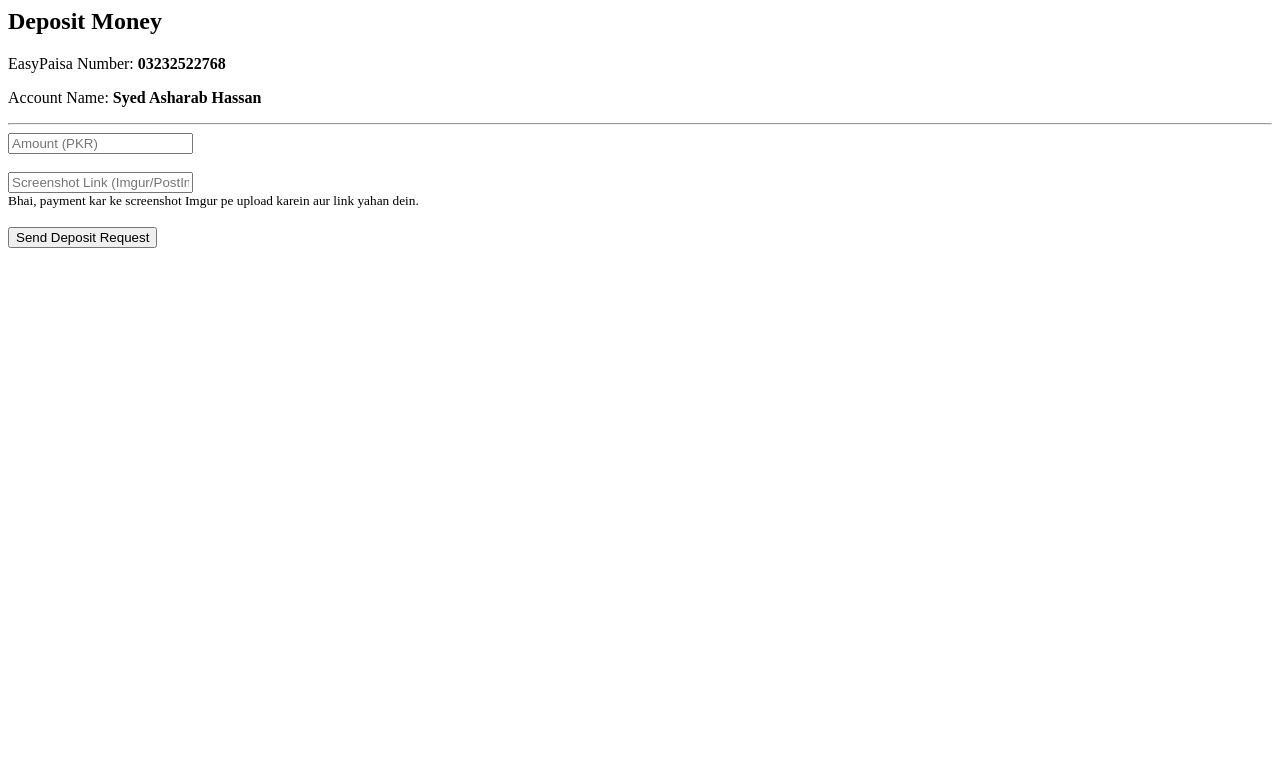
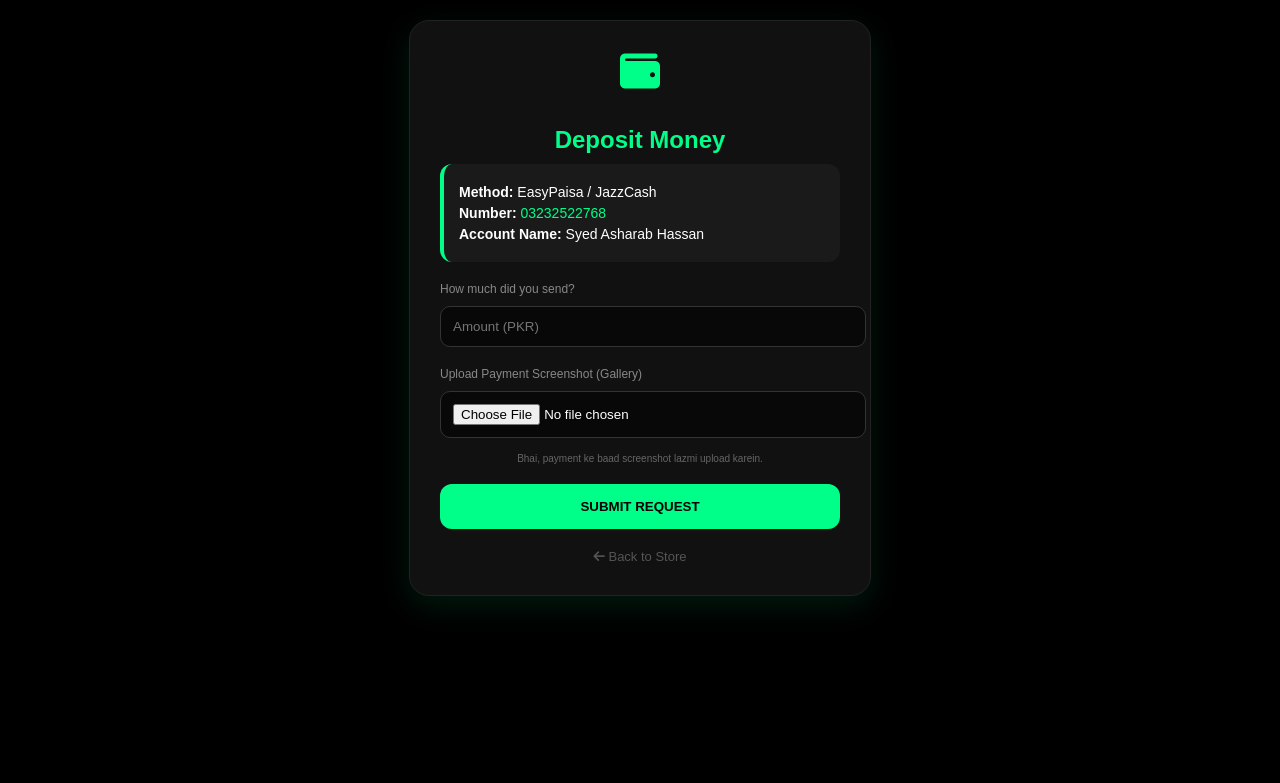
Before and after one commit to syedashariblaptop-hassan/asharib-otp-store, a Flask app: page /deposit in a window 1280 px wide. Shown: the top 783 px of the page. Run offline with Flask 3, Linux system fonts and the light colour scheme; the visitor is signed in with stand-in values (Sample User, id 1); some libraries are stand-ins or nearby versions.

Commit message:
Update deposit.html

```diff
--- a/templates/deposit.html
+++ b/templates/deposit.html
@@ -1,10 +1,52 @@
-<h2>Deposit Money</h2>
-<p>EasyPaisa Number: <b>03232522768</b></p>
-<p>Account Name: <b>Syed Asharab Hassan</b></p>
-<hr>
-<form method="POST">
-    <input type="number" name="amount" placeholder="Amount (PKR)" required><br><br>
-    <input type="text" name="proof_url" placeholder="Screenshot Link (Imgur/PostImage)" required><br>
-    <small>Bhai, payment kar ke screenshot Imgur pe upload karein aur link yahan dein.</small><br><br>
-    <button type="submit">Send Deposit Request</button>
-</form>
+<!DOCTYPE html>
+<html lang="en">
+<head>
+    <meta charset="UTF-8">
+    <meta name="viewport" content="width=device-width, initial-scale=1.0">
+    <title>Deposit Funds | Asharib Tech Store</title>
+    <link rel="stylesheet" href="https://cdnjs.cloudflare.com/ajax/libs/font-awesome/6.4.0/css/all.min.css">
+    <script src="https://cdn.jsdelivr.net/npm/sweetalert2@11"></script>
+    <style>
+        body { background: #000; color: white; font-family: 'Poppins', sans-serif; margin: 0; padding: 20px; text-align: center; }
+        .deposit-card { background: #111; padding: 30px; border-radius: 20px; border: 1px solid #222; max-width: 400px; margin: auto; box-shadow: 0 10px 30px rgba(0,255,136,0.1); }
+        h2 { color: #00ff88; margin-bottom: 10px; }
+        .payment-info { background: #1a1a1a; padding: 15px; border-radius: 12px; margin-bottom: 20px; border-left: 4px solid #00ff88; text-align: left; }
+        .payment-info p { margin: 5px 0; font-size: 14px; }
+        input[type="number"], input[type="file"] { width: 100%; padding: 12px; margin: 10px 0; border-radius: 10px; border: 1px solid #333; background: #080808; color: white; outline: none; }
+        label { display: block; text-align: left; font-size: 12px; color: #888; margin-top: 10px; }
+        .btn-submit { background: #00ff88; color: black; border: none; padding: 15px; width: 100%; border-radius: 12px; font-weight: 800; cursor: pointer; margin-top: 20px; transition: 0.3s; text-transform: uppercase; }
+        .btn-submit:hover { background: #00bd65; transform: translateY(-2px); }
+        .back-link { display: inline-block; margin-top: 20px; color: #555; text-decoration: none; font-size: 13px; }
+    </style>
+</head>
+<body>
+
+    <div class="deposit-card">
+        <i class="fas fa-wallet" style="font-size: 40px; color: #00ff88; margin-bottom: 15px;"></i>
+        <h2>Deposit Money</h2>
+
+        <div class="payment-info">
+            <p><strong>Method:</strong> EasyPaisa / JazzCash</p>
+            <p><strong>Number:</strong> <span style="color: #00ff88;">03232522768</span></p>
+            <p><strong>Account Name:</strong> Syed Asharab Hassan</p>
+        </div>
+
+        <form action="/deposit" method="POST" enctype="multipart/form-data">
+            <label>How much did you send?</label>
+            <input type="number" name="amount" placeholder="Amount (PKR)" required min="1">
+
+            <label>Upload Payment Screenshot (Gallery)</label>
+            <input type="file" name="screenshot" accept="image/*" required>
+
+            <small style="color: #666; font-size: 10px; display: block; margin-top: 5px;">
+                Bhai, payment ke baad screenshot lazmi upload karein.
+            </small>
+
+            <button type="submit" class="btn-submit">Submit Request</button>
+        </form>
+
+        <a href="/" class="back-link"><i class="fas fa-arrow-left"></i> Back to Store</a>
+    </div>
+
+</body>
+</html>
```
